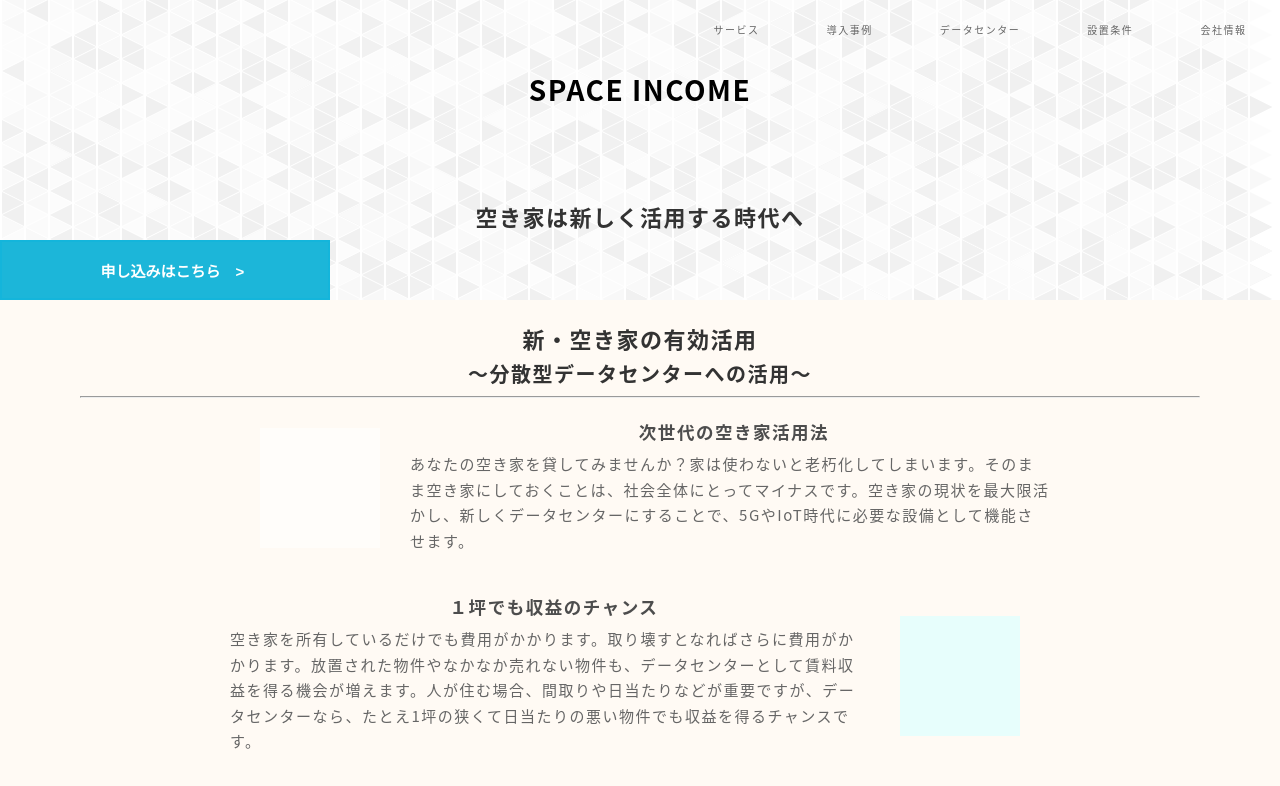
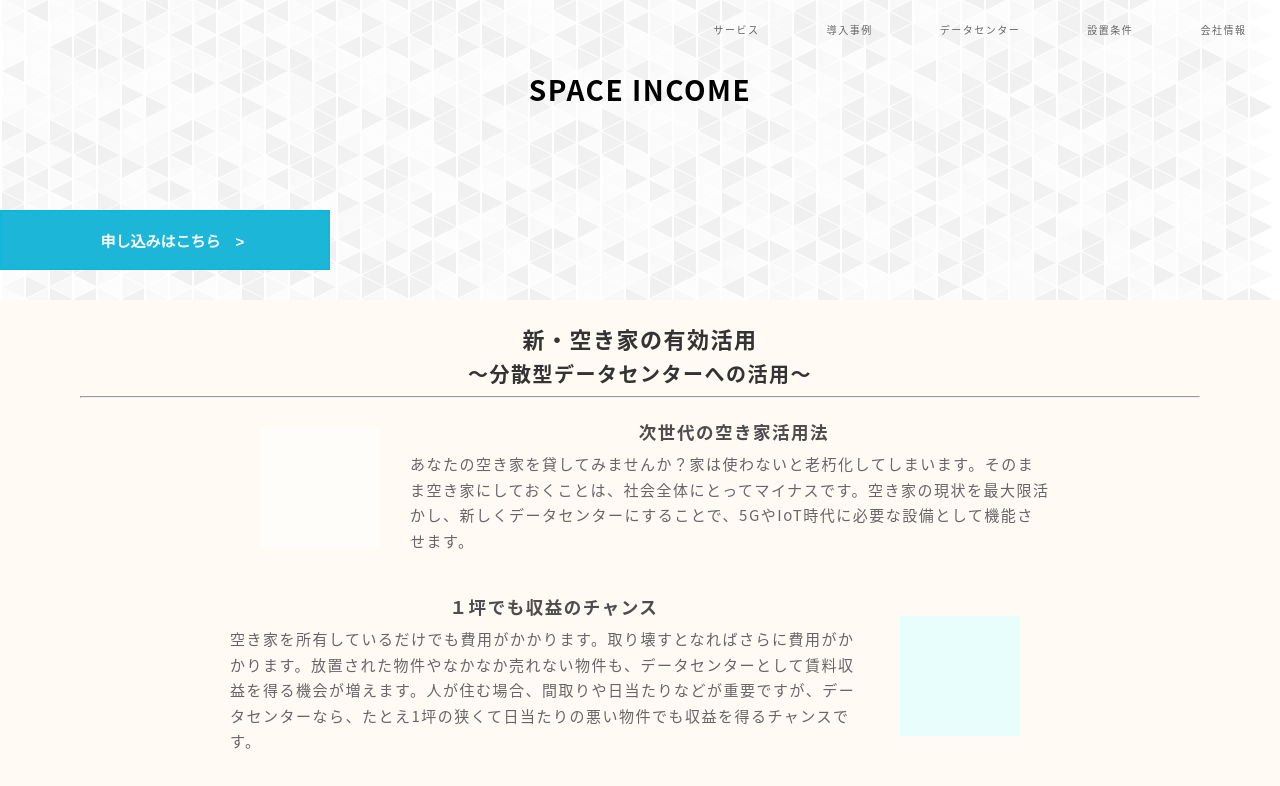
Before and after one commit to Zofuku/Zofuku.github.io, a plain HTML site: page index.html in a window 1280 px wide. Shown: the top 786 px of the page. Drawn offline with Linux system fonts and the light colour scheme; grey boxes are pictures that could not be loaded.

Commit message:
Update index.html

```diff
--- a/index.html
+++ b/index.html
@@ -44,9 +44,6 @@
         </div>
         <div class='service-name'>
           <h1>SPACE INCOME</h1>
-        </div>
-        <div class='concept'>
-          <h2>空き家は新しく活用する時代へ</h2>
         </div>
         <div class='apply-btn'>
           <a href='#form'>
```
